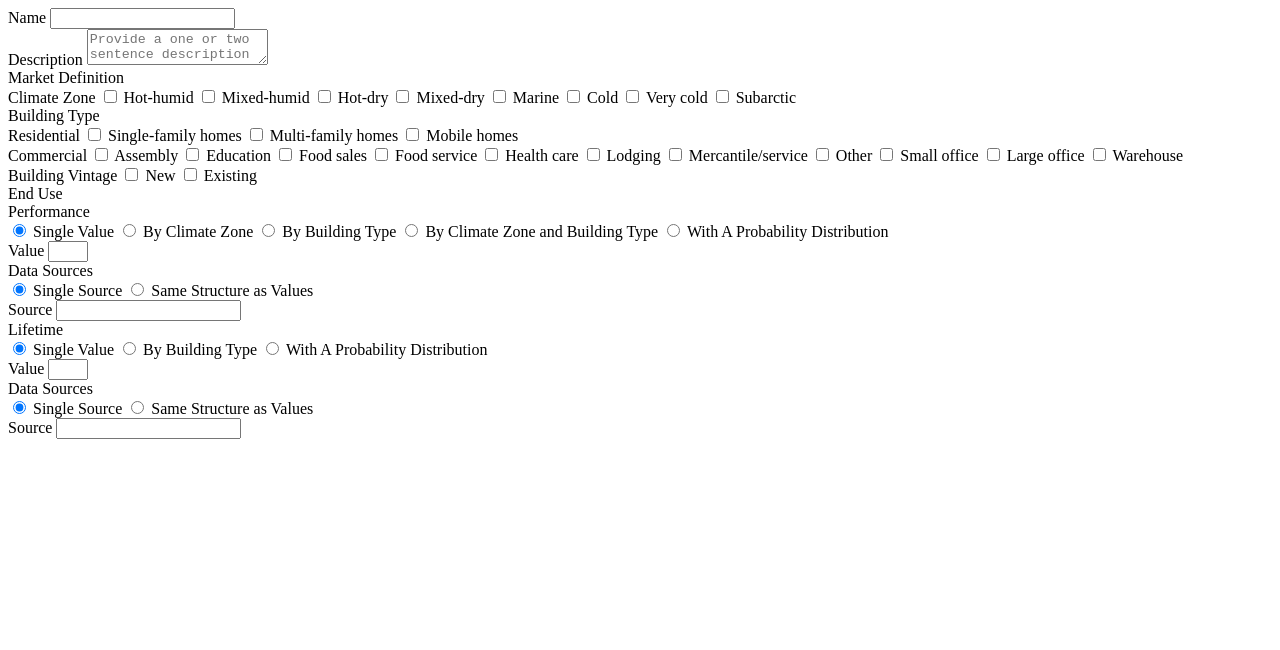
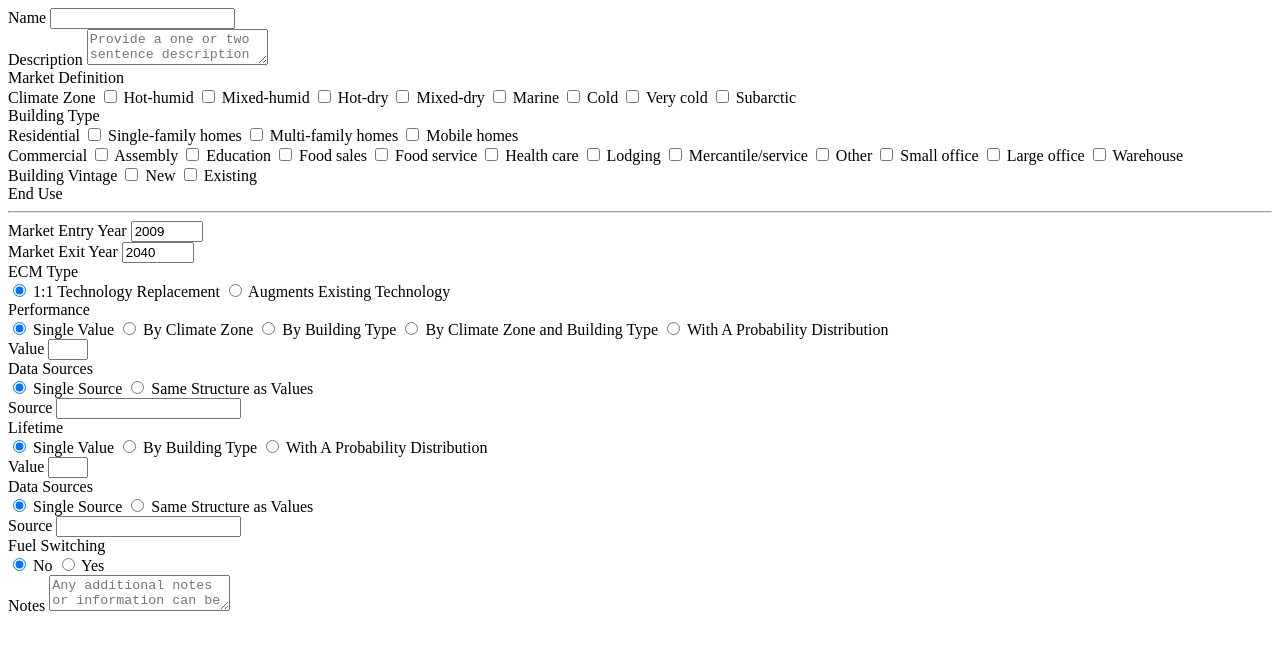
Before and after one commit to trynthink/ecm-form, a plain HTML site: page index.html in a window 1280 px wide. Drawn offline with nearby package versions, Linux system fonts and the light colour scheme.

Commit message:
Add simple ECM fields
Add all remaining fields, such as notes and fuel switching, that do not have any dependence on the market definition.

```diff
--- a/form.js
+++ b/form.js
@@ -361,6 +361,26 @@ $(document).ready(function(){
 
 
   ///////////////////////////////////////////////////////////////////////////
+  // FUEL SWITCHING
+  ///////////////////////////////////////////////////////////////////////////
+
+  // HTML to ad to DOM to insert ECM fuel type dropdown
+  var ecm_fuel_dropdown = "<label>ECM Fuel Type</label><select name='ecm-fuel-type'><option selected disabled hidden style='display: none' value=''>Fuel Type Options</option><option value='electricity'>Electricity</option><option value='natural-gas'>Natural Gas</option><option value='distillate'>Distillate</option></select>";
+
+  // When there is a change to the fuel switching option selected, update
+  // the DOM to include the ECM fuel type selection field, if appropriate
+  $("input[name=fuel-switching]").change(function(){
+    // Clear contents of the area with the fuel type dropdown
+    $("#ecm-fuel-type").empty();
+
+    // If fuel switching is chosen, add the ECM fuel type dropdown
+    if ($("input[name=fuel-switching]:checked").val() === 'yes-fuel-switch') {
+      $("#ecm-fuel-type").append(ecm_fuel_dropdown);
+    }
+  });
+
+
+  ///////////////////////////////////////////////////////////////////////////
   // AUTOMATIC UNITS
   ///////////////////////////////////////////////////////////////////////////
 
--- a/index.html
+++ b/index.html
@@ -8,11 +8,11 @@
 
     <form id='ECM-submission-form'>
       <div>
-        <label>Name <input type='text' name='ECM-name'></label>
+        <label>Name <input type='text' name='ecm-name'></label>
       </div>
       <div>
         <label>Description
-          <textarea name='ECM-description' placeholder='Provide a one or two sentence description of the ECM.'></textarea>
+          <textarea name='ecm-description' placeholder='Provide a one or two sentence description of the ECM.'></textarea>
         </label>
       </div>
       <div>
@@ -55,14 +55,25 @@
         </div>
       </div>
 
+      <hr> <!-- horizontal rule -->
+
+      <div><label>Market Entry Year <input type='number' name='market-entry-year' min='2000' max='2050' value='2009'></label></div>
+      <div><label>Market Exit Year <input type='number' name='market-exit-year' min='2000' max='2050' value='2040'></label></div>
+      <div><label>ECM Type</label>
+        <div>
+          <label><input type='radio' name='ecm-type' value='tech-replacement' checked> 1:1 Technology Replacement </label>
+          <label><input type='radio' name='ecm-type' value='tech-add-on'> Augments Existing Technology </label>
+        </div>
+      </div>
+
       <div>
         <label>Performance</label>
         <div id='perf-spec-radio'>
-          <label><input type=radio name='perf-spec-type' value='spec-unitary'> Single Value </label>
-          <label><input type=radio name='perf-spec-type' value='spec-by-cz'> By Climate Zone </label>
-          <label><input type=radio name='perf-spec-type' value='spec-by-bldg'> By Building Type </label>
-          <label><input type=radio name='perf-spec-type' value='spec-by-cz-bldg'> By Climate Zone and Building Type </label>
-          <label><input type=radio name='perf-spec-type' value='spec-by-prob'> With A Probability Distribution </label>
+          <label><input type='radio' name='perf-spec-type' value='spec-unitary'> Single Value </label>
+          <label><input type='radio' name='perf-spec-type' value='spec-by-cz'> By Climate Zone </label>
+          <label><input type='radio' name='perf-spec-type' value='spec-by-bldg'> By Building Type </label>
+          <label><input type='radio' name='perf-spec-type' value='spec-by-cz-bldg'> By Climate Zone and Building Type </label>
+          <label><input type='radio' name='perf-spec-type' value='spec-by-prob'> With A Probability Distribution </label>
         </div>
         <div id='perf-spec'>
         </div>
@@ -70,8 +81,8 @@
         </div>
         <label>Data Sources</label>
         <div id='perf-source-radio'>
-          <label><input type=radio name='perf-source-type' value='single'> Single Source </label>
-          <label><input type=radio name='perf-source-type' value='replicate'> Same Structure as Values </label>
+          <label><input type='radio' name='perf-source-type' value='single'> Single Source </label>
+          <label><input type='radio' name='perf-source-type' value='replicate'> Same Structure as Values </label>
         </div>
         <div id='perf-source'>
         </div>
@@ -112,6 +123,21 @@
         </div>
       </div>
 
+      <div><label>Fuel Switching</label>
+        <div id='fuel-switching-radio'>
+          <label><input type=radio name='fuel-switching' value='no-fuel-switch' checked> No </label>
+          <label><input type=radio name='fuel-switching' value='yes-fuel-switch'> Yes </label>
+        </div>
+        <div id='ecm-fuel-type'>
+        </div>
+      </div>
+
+      <div>
+        <label>Notes
+          <textarea name='ecm-notes' placeholder='Any additional notes or information can be provided here.'></textarea>
+        </label>
+      </div>
+
     </form>
 
   </body>
```
